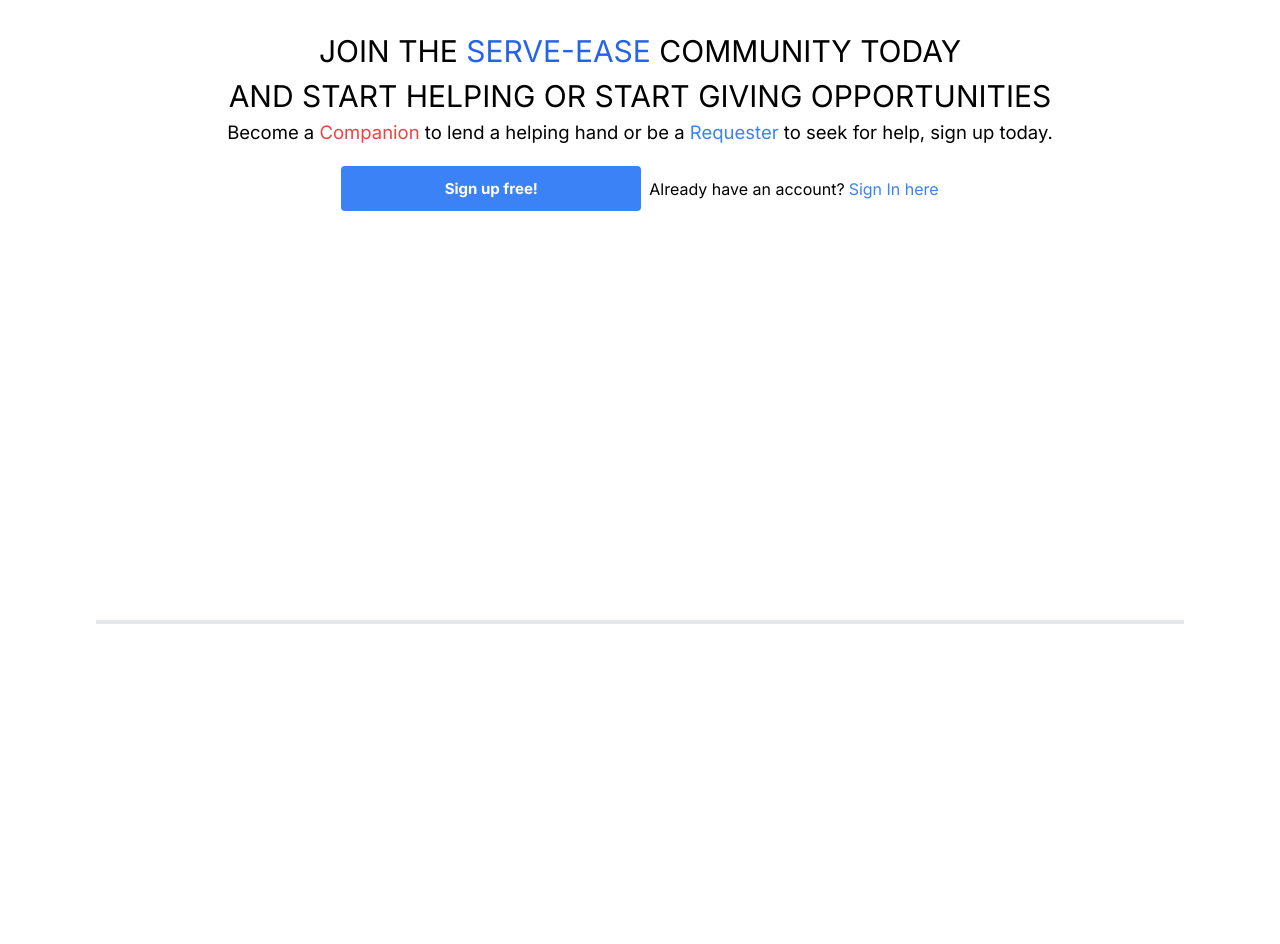
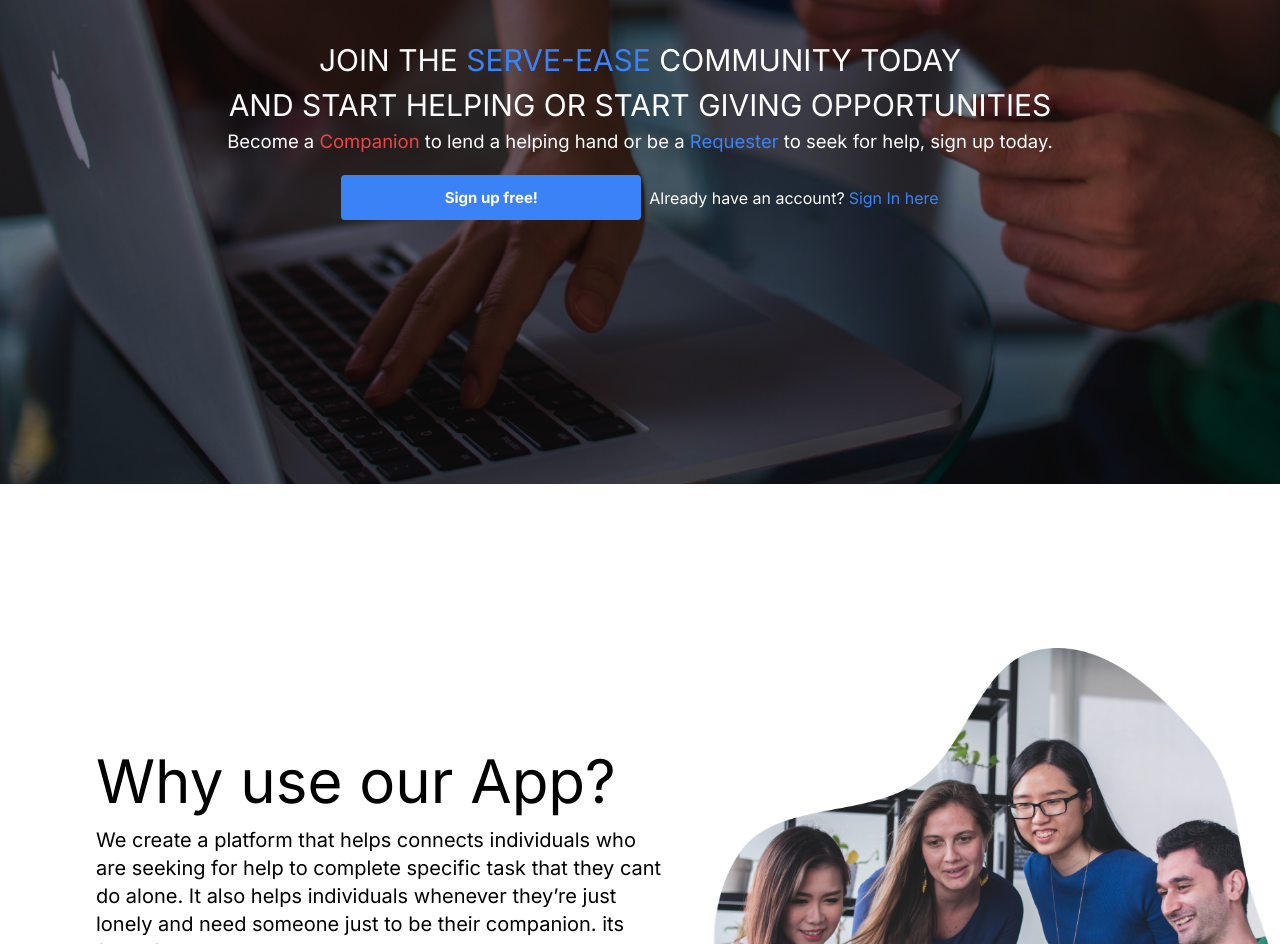
Before and after one commit to TeamFuchsia-ITDev/IT-Development-Project, a Next.js app: page / in a window 1280 px wide. Shown: the part 268-1212 px from the top of the page. Before the commit the page ends 892 px from the top, so only its background shows below. Built offline with nearby package versions, Linux system fonts and the light colour scheme; no server answers.

Commit message:
Started working on the second part of the landing page

```diff
--- a/app/components/navbar-landing.tsx
+++ b/app/components/navbar-landing.tsx
@@ -10,7 +10,7 @@ import serveease from "@/app/images/Serve-ease.svg";
 
 export const NavbarLanding = () => {
   return (
-    <main className="mb-4 mt-4" >
+    <main className=" mt-4" >
       <div className="flex flex-row justify-between items-center pl-4 pr-4 pb-4">
         <div>
           <img src={serveease.src} alt="Serve-Ease" width={200} />
--- a/app/page.tsx
+++ b/app/page.tsx
@@ -4,6 +4,8 @@ import { User } from "./components/user";
 import { redirect } from "next/navigation";
 import Link from "next/link";
 import { NavbarLanding } from "./components/navbar-landing";
+import ImageLandings from "@/app/images/ImageLanding.png";
+import blobimage from "@/app/images/blob.png";
 
 export default async function Home() {
   const session = await getServerSession(authOptions);
@@ -43,34 +45,39 @@ export default async function Home() {
     //     </Link>
     //   </div>
     // </section>
-    <div >
+    <div>
       <div className="">
-      <NavbarLanding />
+        <NavbarLanding />
       </div>
-      <div className="pl-24 pr-24">
-        <div className="flex  h-screen justify-center items-center">
-          <div className="pb-[200px] text-center">
-            <h1 className="text-[30px]">
-              JOIN THE <span className="text-blue-600">SERVE-EASE</span>{" "}
+      <div className="relative">
+        <div className="flex h-[650px] justify-center items-center">
+          <div className=" text-center">
+            <img
+              src={ImageLandings.src}
+              alt="Serve-Ease"
+              className="absolute z-[-1] top-0 h-[680px] left-0 w-screen object-cover"
+            />
+            <h1 className="text-[30px] text-white">
+              JOIN THE <span className="text-blue-500 ">SERVE-EASE</span>{" "}
               COMMUNITY TODAY
             </h1>
-            <h1 className="text-[30px]">
+            <h1 className="text-[30px] text-white">
               {" "}
               AND START HELPING OR START GIVING OPPORTUNITIES
             </h1>
-            <p className="text-[18.5px]">
-              Become a <span className="text-red-500">Companion</span> to lend a
-              helping hand or be a{" "}
+            <p className="text-[18.5px] text-white">
+              Become a <span className="text-red-500 ">Companion</span> to lend
+              a helping hand or be a{" "}
               <span className="text-blue-500">Requester</span> to seek for help,
               sign up today.
             </p>
             <div className="flex flex-row gap-2  justify-center mt-5">
               <Link href={`/register`}>
-                <button className="bg-blue-500 text-white font-bold text-[15px] rounded w-[300px] h-[45px] hover:bg-white hover:text-blue-500 hover:border-[2px] hover:border-blue-500 hover:ease-in-out duration-300">
-                 Sign up free!
+                <button className="bg-blue-500 text-white font-bold text-[15px] rounded w-[300px] h-[45px] hover:bg-white hover:text-blue-500 hover:border-[3px] hover:border-blue-500 hover:ease-in-out duration-300">
+                  Sign up free!
                 </button>
               </Link>
-              <p className="flex justify-center items-center gap-1">
+              <p className="flex justify-center items-center gap-1 text-white">
                 Already have an account?{" "}
                 <a href="/login" className="text-blue-500 text-center">
                   {" "}
@@ -80,13 +87,19 @@ export default async function Home() {
             </div>
           </div>
         </div>
-        <div className="flex flex-row border-2 w-[100%] ">
-          <div className="w-1/2">
+        <div className="flex flex-row h-[650px] w-[100%] justify-center items-center gap-12 pl-24 mt-32">
+          <div className="w-1/2 flex flex-col ">
+            <h1 className="text-[60px]">Why use our App?</h1>
+            <p className="text-xl ">
+            We create a platform that helps connects individuals who are seeking for help to complete specific task that they cant do alone. It also helps individuals whenever they’re just lonely and need someone just to be their companion. its free of use everyone could either be a companion or a requester. Our main goal for this platform is to ensure users will have someone to lean on in times of loneliness, someone to be with just to have fun or simple have someone to chat with
+            </p>
+          </div>
+          <div className="w-1/2 ">
+            <img src={blobimage.src} alt="" className="w-[600px]" />
+          </div>
+        </div>
+        <div className="flex w-[100%]">
 
-          </div>
-          <div className="w-1/2">
-
-          </div>
         </div>
       </div>
     </div>
```
Also changed, not shown: app/images/ImageLanding.png (added), app/images/blob.png (added).
